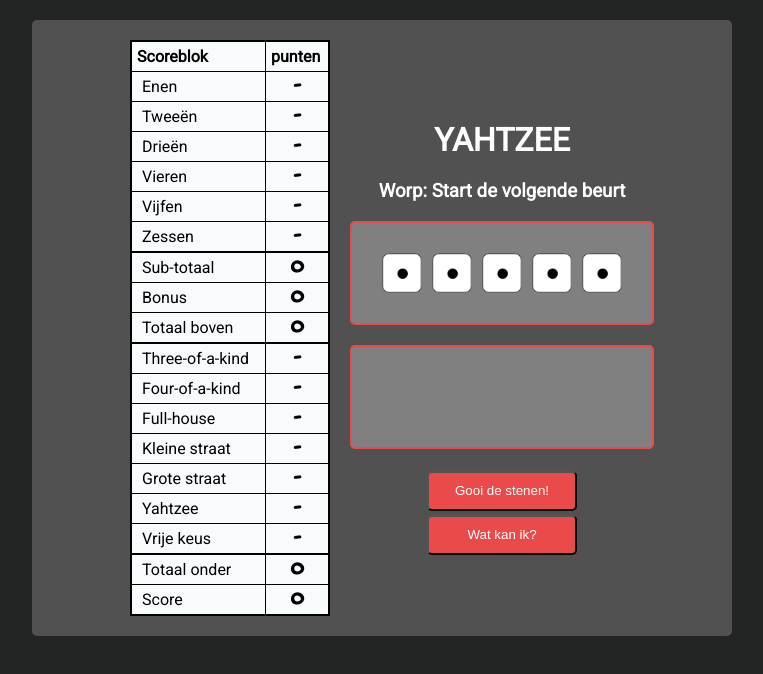
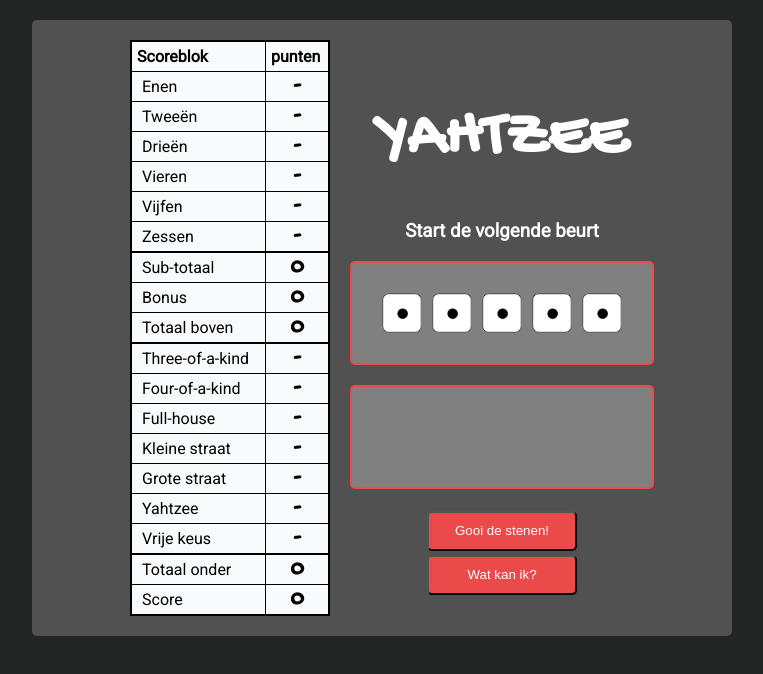
Before and after one commit to JaccoGritter/yahtzee, a plain HTML site: page index.html in a window 1280 px wide. Shown: the whole page, without its empty margins (258-1021 px from the left). Drawn offline with Linux system fonts and the light colour scheme.

Commit message:
styling changes

```diff
--- a/css/style.css
+++ b/css/style.css
@@ -4,6 +4,11 @@ body {
     font-family: 'Roboto', sans-serif;
     background-color: rgb(35, 36, 36);
     color: white;
+}
+
+h1 {
+    font-family: 'Gochi Hand', cursive;
+    font-size: 4rem;
 }
 
 #playingfield {
--- a/index.html
+++ b/index.html
@@ -110,7 +110,7 @@
 
         <div id="dice-fields">
             <h1>YAHTZEE</h1>
-            <h3>Worp: <span id="turn">0</span></h3>
+            <h3 id="turn">Start de volgende beurt.</h3>
             <div id="container1" class="dropbox" data-is-active="true">
                 <div id="die1" class="die" draggable="true" data-is-active="true"></div>
                 <div id="die2" class="die" draggable="true" data-is-active="true"></div>
--- a/javascript/ScoreCard.js
+++ b/javascript/ScoreCard.js
@@ -2,7 +2,7 @@
 const scoreCard = {
 
     tags: ["enen", "tweeen", "drieen", "vieren", "vijfen", "zessen", "threeoak", "fouroak", "fullhouse", "kleinestraat", "grotestraat", "yahtzee", "vrijekeus"],
-    round: 1,
+    round: 0,
     turn: 0,
     scores: {
         enen: -1,
@@ -44,7 +44,6 @@ const scoreCard = {
         throwArray.push(this.thrown.filter(score => score === "5").length);
         throwArray.push(this.thrown.filter(score => score === "6").length);
 
-        // console.log(throwArray);
         // check upper half scorecard & count total score
         for (let i=0; i<6; i++) {
             let score = throwArray[i] * (i+1)
@@ -56,6 +55,7 @@ const scoreCard = {
         if (throwArray.includes(2) && throwArray.includes(3)) this.possibilities.fullhouse = 25;
         if (throwArray.includes(3) || throwArray.includes(4) || throwArray.includes(5)) this.possibilities.threeoak = totalCount;
         if (throwArray.includes(4) || throwArray.includes(5)) this.possibilities.fouroak = totalCount;
+        if (throwArray.includes(5)) this.possibilities.yahtzee = 50;
 
         // create string of thrown numbers without duplicates to be able to check streets
         let throwString = "";
@@ -67,7 +67,6 @@ const scoreCard = {
 
         if (throwString.includes("12345") || throwString.includes("23456")) this.possibilities.grotestraat = 40;
 
-        if (throwArray.includes(5)) this.possibilities.yahtzee = 50;
         this.possibilities.vrijekeus = totalCount;
     }
 
```
